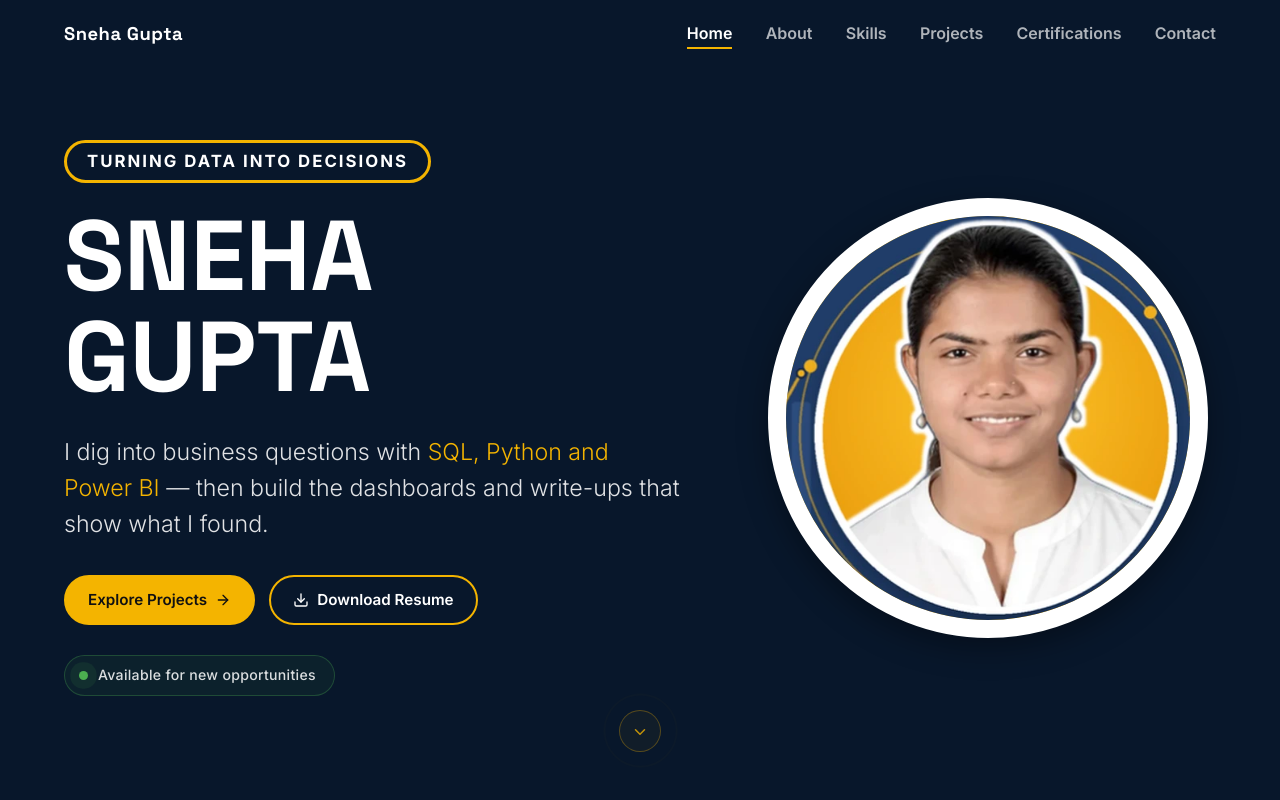
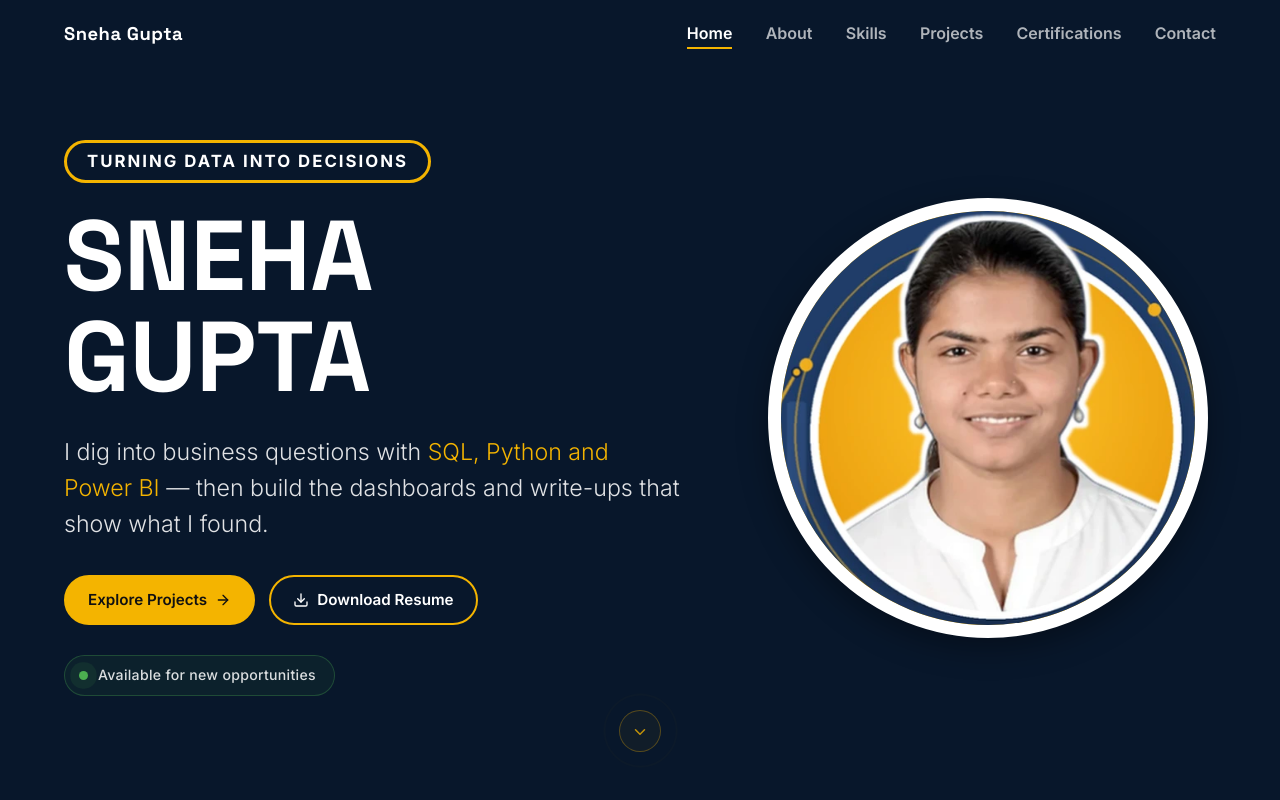
Before and after one commit to snehagupta-data/snehagupta-data.github.io, a plain HTML site: page index.html in a window 1280 px wide. Shown: the top 800 px of the page. Drawn offline with Linux system fonts and the light colour scheme.

Commit message:
Thin profile photo white border a little (18px max to 13px max)

```diff
--- a/css/style.css
+++ b/css/style.css
@@ -103,7 +103,7 @@ h1, h2, h3 { font-family: var(--font-display); line-height: 1.15; }
 @keyframes pulse { 0% { box-shadow: 0 0 0 0 rgba(76, 175, 80, .7); } 70% { box-shadow: 0 0 0 10px rgba(76, 175, 80, 0); } 100% { box-shadow: 0 0 0 0 rgba(76, 175, 80, 0); } }
 .hero-photo { justify-self: center; width: 100%; max-width: 440px; }
 .profile-frame {
-  aspect-ratio: 1; border-radius: 50%; overflow: hidden; background: var(--gold); border: clamp(10px, 2vw, 18px) solid #fff;
+  aspect-ratio: 1; border-radius: 50%; overflow: hidden; background: var(--gold); border: clamp(8px, 1.5vw, 13px) solid #fff;
   display: flex; align-items: flex-end; box-shadow: 0 10px 30px rgba(0, 0, 0, .35); transition: transform .5s cubic-bezier(.16, 1, .3, 1), box-shadow .5s;
 }
 .profile-frame img { width: 100%; height: auto; }
```
